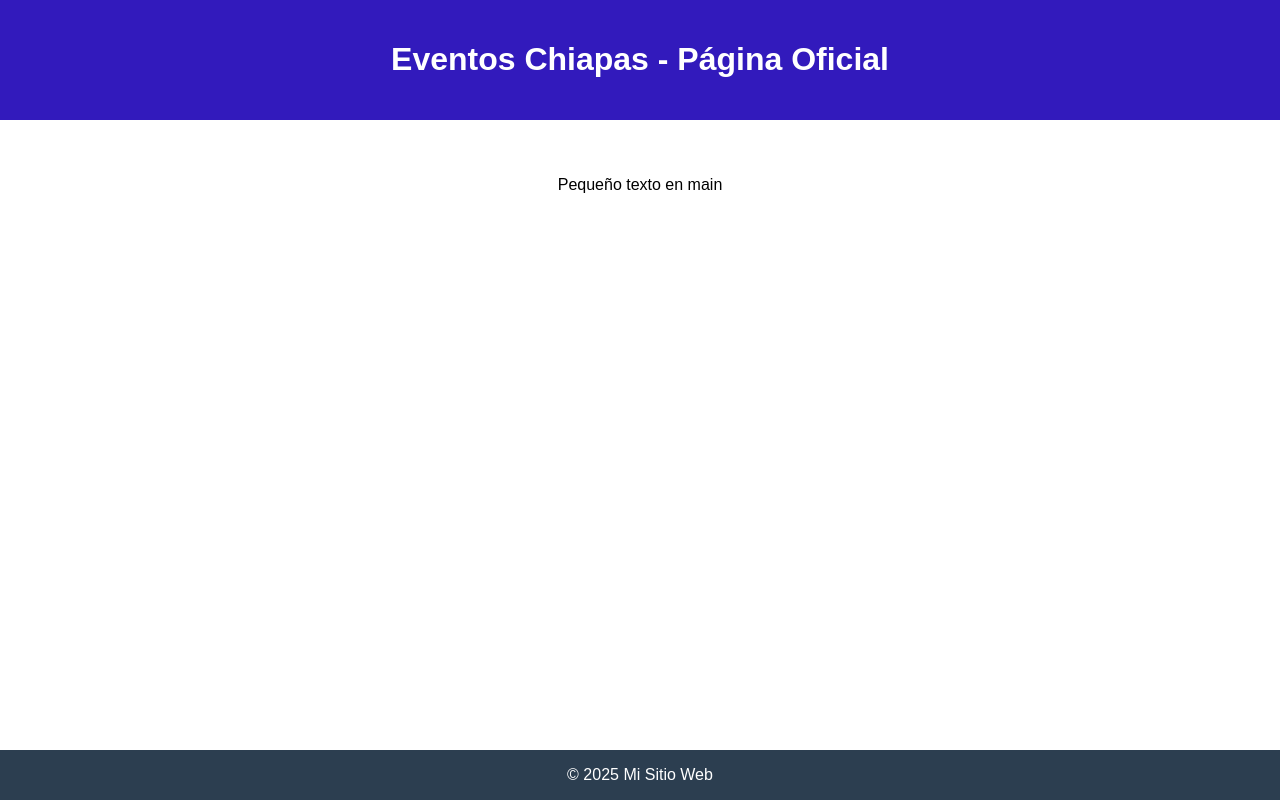
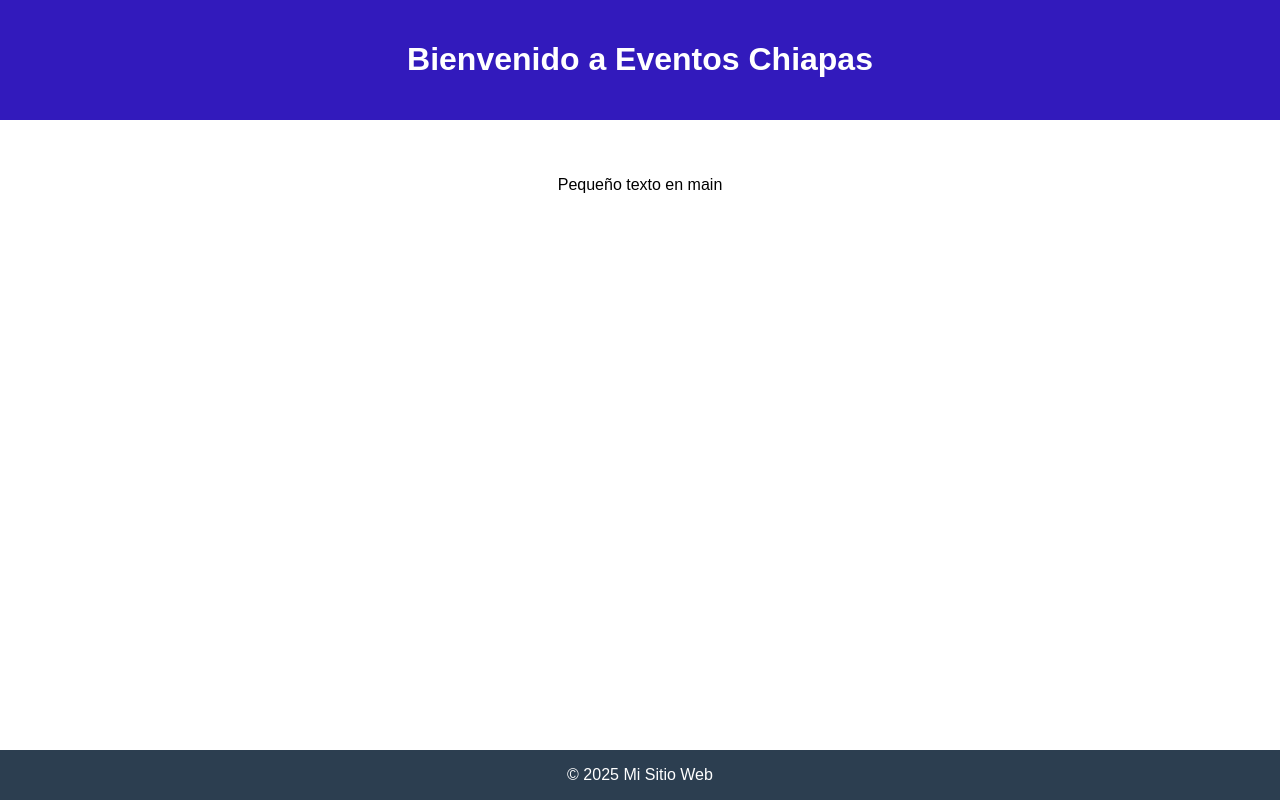
Before and after one commit to Chappie7w7/Eventos_Chiapas, a plain HTML site: page index.html in a window 1280 px wide. Drawn offline with Linux system fonts and the light colour scheme.

Commit message:
Generar conflicto

```diff
--- a/index.html
+++ b/index.html
@@ -9,7 +9,7 @@
 <body>
 
     <header>
-        <h1>Eventos Chiapas - Página Oficial</h1>
+        <h1>Bienvenido a Eventos Chiapas</h1>
     </header>
 
     <main>
```
